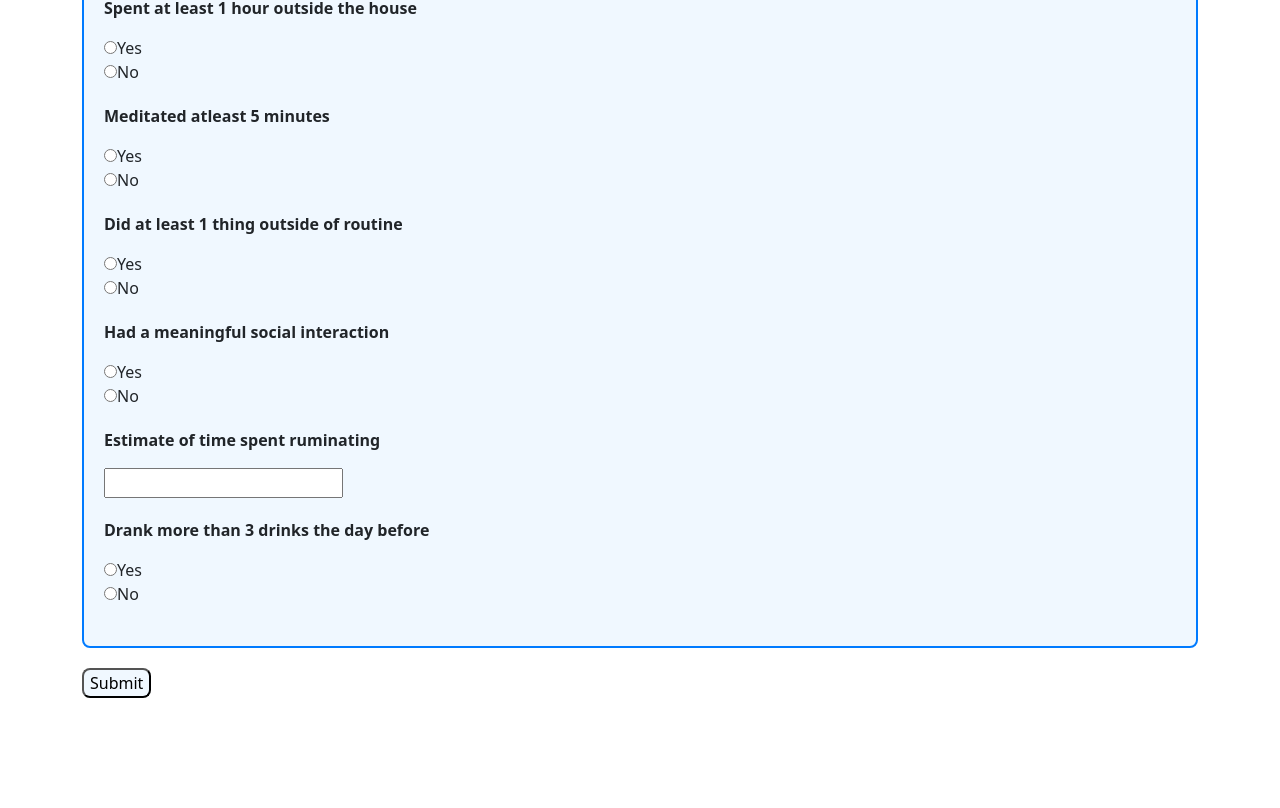
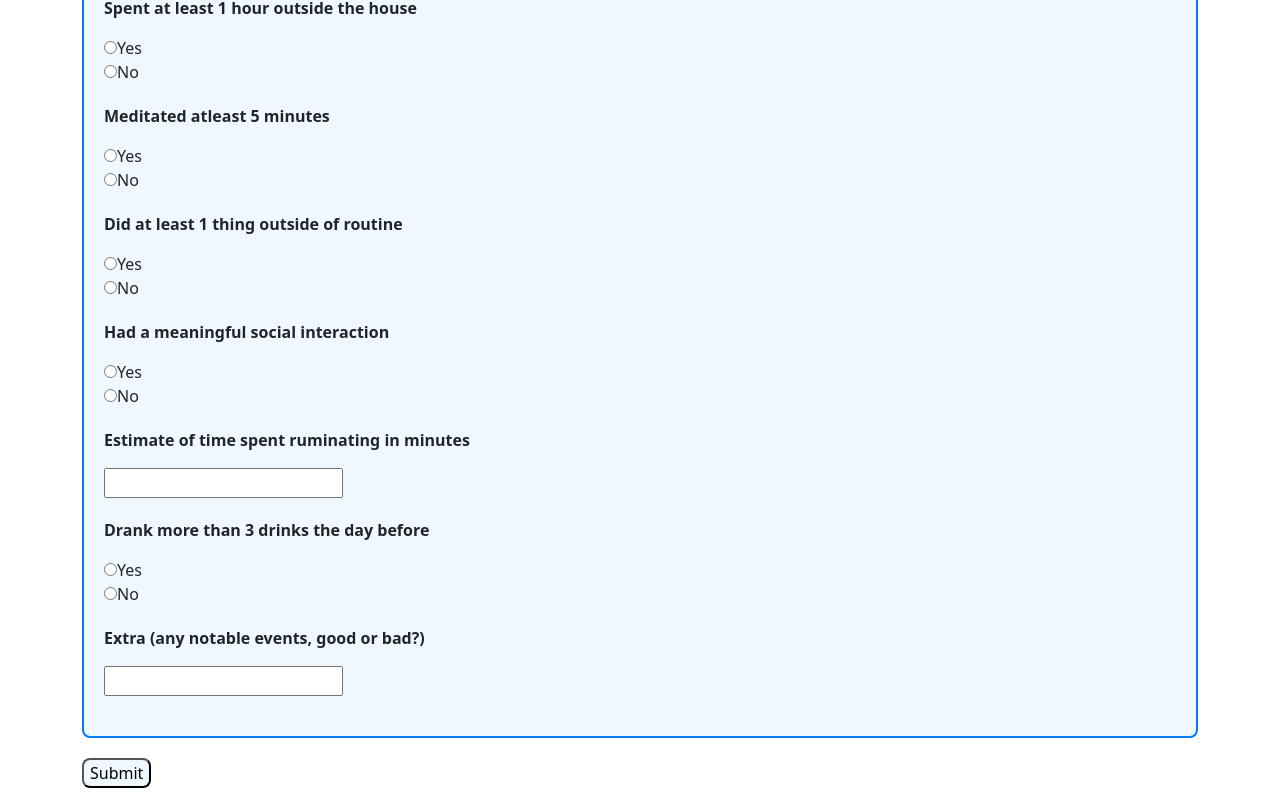
Before and after one commit to emilebilodeau/survey-creation-app, a React (Vite) app in the folder mood/: page /form in a window 1280 px wide. Shown: the part 534-1342 px from the top of the page. Before the commit the page ends 1252 px from the top, so only its background shows below. Built offline with nearby package versions, Linux system fonts and the light colour scheme; no server answers.

Commit message:
added a number only question component

```diff
--- /dev/null
+++ b/mood/src/components/NumberQ.tsx
@@ -0,0 +1,31 @@
+import React from "react";
+
+interface Props {
+  question: string;
+  data: object;
+  updateData: Function;
+  id: number;
+}
+
+const NumberQ = ({ question, data, updateData, id }: Props) => {
+  let changeNumber = (event: any) => {
+    const answer = event.target.value;
+    const newNumber: number = parseFloat(answer);
+    const newData = { ...data, [question]: newNumber };
+    updateData(newData);
+  };
+
+  return (
+    <div className="question">
+      <p>{question}</p>
+      <input
+        type="number"
+        id={`number-${id}`}
+        name={`answer-${id}`}
+        onChange={changeNumber}
+      ></input>
+    </div>
+  );
+};
+
+export default NumberQ;
--- a/mood/src/components/TextQ.tsx
+++ b/mood/src/components/TextQ.tsx
@@ -7,8 +7,6 @@ interface Props {
   id: number;
 }
 
-// NOTE: this component might become problematic for datatypes...
-// i will want numbers here mostly, not strings
 const TextQ = ({ question, data, updateData, id }: Props) => {
   let changeText = (event: any) => {
     const newValue = event.target.value;
--- a/mood/src/pages/Form.tsx
+++ b/mood/src/pages/Form.tsx
@@ -3,6 +3,7 @@ import axios from "axios";
 import YesNoQ from "../components/YesNoQ";
 import TextQ from "../components/TextQ";
 import TenQ from "../components/TenQ";
+import NumberQ from "../components/NumberQ";
 
 interface Item {
   question: string;
@@ -15,12 +16,12 @@ const Form = () => {
   // store in database and retrieve here - figure out later. also will need to find
   // a way to make ids unique for each question
   const questions: Item[] = [
-    { question: "How did you feel overall today", type: "ten", id: 9 },
-    { question: "Hours of sleep", type: "text", id: 1 },
+    { question: "How did you feel overall today", type: "linear", id: 9 },
+    { question: "Hours of sleep", type: "number", id: 1 },
     { question: "Disrupted Sleep", type: "yesNo", id: 2 },
     {
-      question: "Amount of intentional exercise and type",
-      type: "text",
+      question: "Amount of intentional exercise in minutes",
+      type: "number",
       id: 3,
     },
     {
@@ -35,11 +36,20 @@ const Form = () => {
       id: 6,
     },
     { question: "Had a meaningful social interaction", type: "yesNo", id: 7 },
-    { question: "Estimate of time spent ruminating", type: "text", id: 8 },
+    {
+      question: "Estimate of time spent ruminating in minutes",
+      type: "number",
+      id: 8,
+    },
     {
       question: "Drank more than 3 drinks the day before",
       type: "yesNo",
       id: 10,
+    },
+    {
+      question: "Extra (any notable events, good or bad?)",
+      type: "text",
+      id: 11,
     },
   ];
 
@@ -97,9 +107,19 @@ const Form = () => {
                 key={item.id}
               />
             );
-          } else if (item.type === "ten") {
+          } else if (item.type === "linear") {
             return (
               <TenQ
+                question={item.question}
+                data={data}
+                updateData={updateData}
+                id={item.id}
+                key={item.id}
+              />
+            );
+          } else if (item.type === "number") {
+            return (
+              <NumberQ
                 question={item.question}
                 data={data}
                 updateData={updateData}
```
Also changed, not shown: 1 other file (tests, documents, lock files or other folders).
